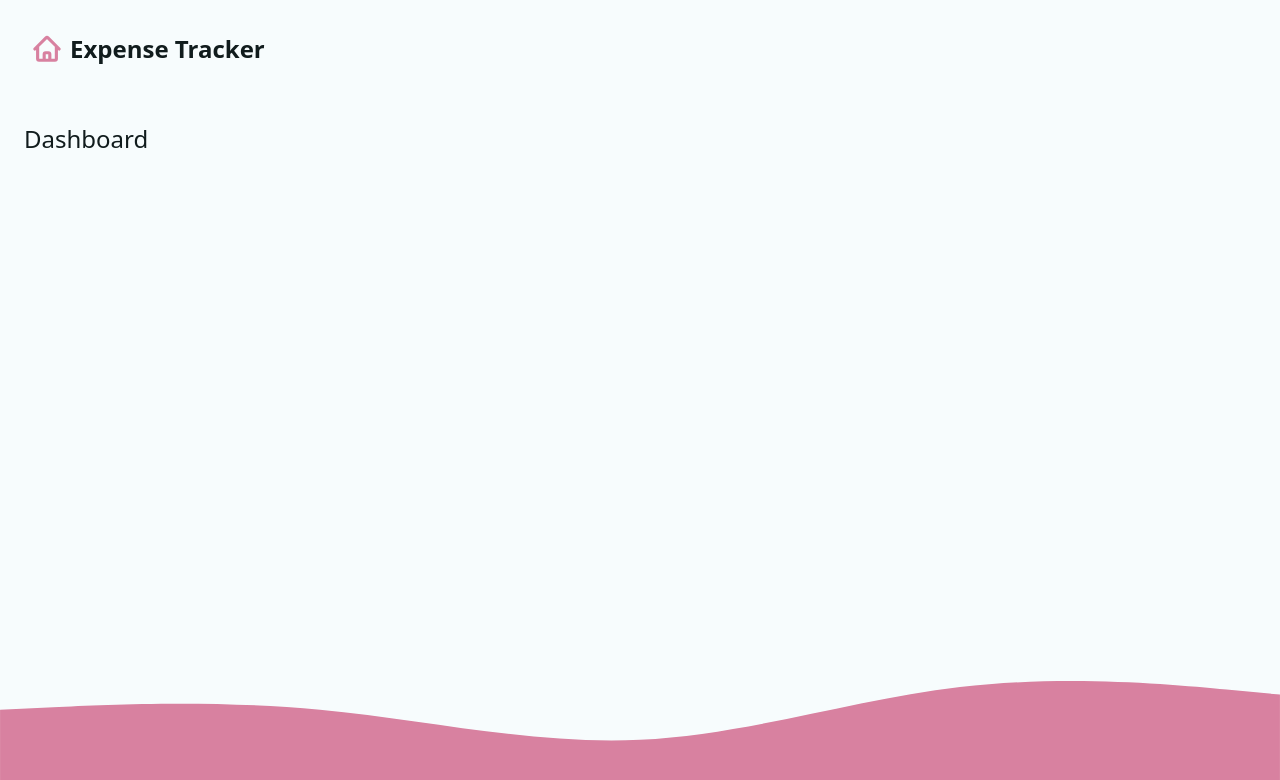
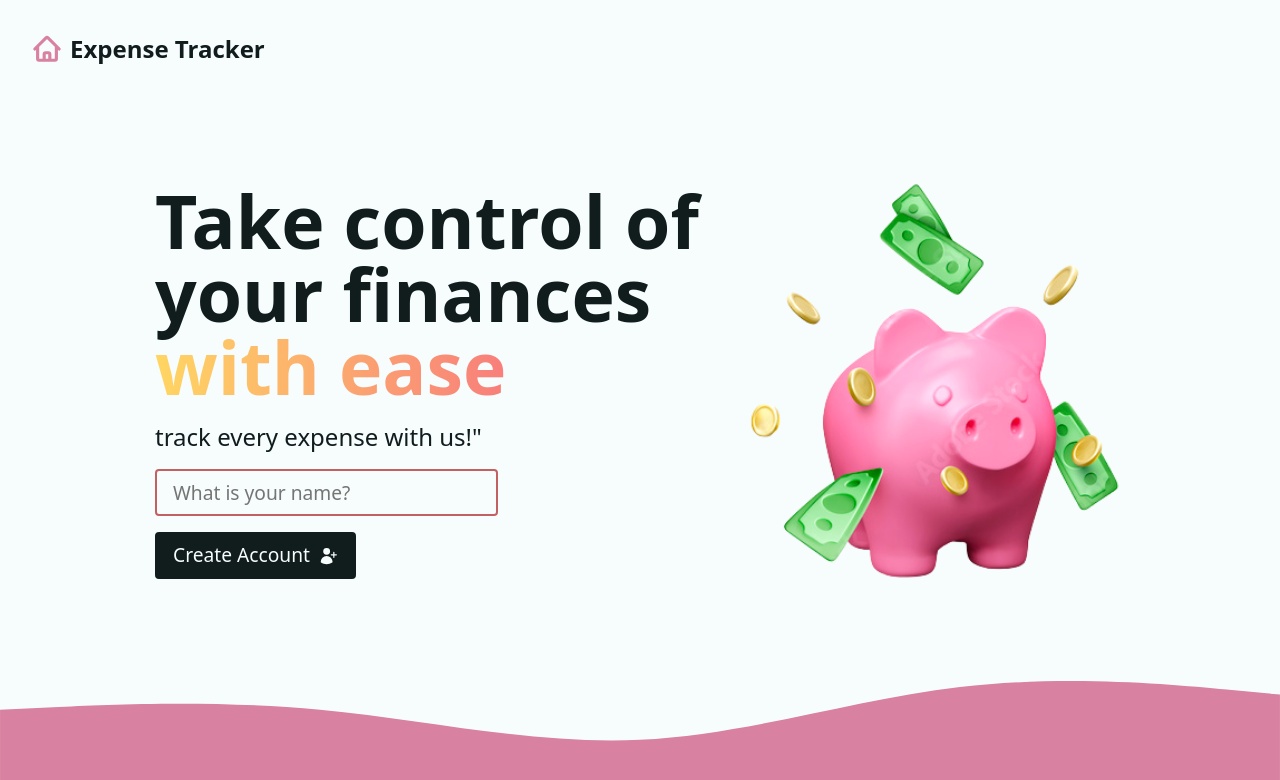
Before and after one commit to anniedavid13/expense-tracker, a React (Vite) app: page / in a window 1280 px wide. Shown: the top 780 px of the page. Built offline with nearby package versions, Linux system fonts and the light colour scheme.

Commit message:
created login form

```diff
--- a/src/App.jsx
+++ b/src/App.jsx
@@ -2,7 +2,7 @@ import {
   createBrowserRouter,
   RouterProvider,
 } from "react-router-dom";
-import Dashboard, { dashboardLoader } from "./pages/Dashboard";
+import Dashboard, { dashboardLoader, dashboardAction } from "./pages/Dashboard";
 import Main, { mainLoader } from "./layouts/Main";
 import { logoutAction } from "./actions/logout";
 import { ToastContainer } from "react-toastify";
@@ -20,6 +20,7 @@ const router = createBrowserRouter([
         element:<Dashboard />,
         loader: dashboardLoader,
         errorElement: <Error />,
+        action: dashboardAction
       },{
         path: "logout",
         action: logoutAction
--- /dev/null
+++ b/src/components/Intro.jsx
@@ -0,0 +1,36 @@
+import { Form } from "react-router-dom"
+
+// library
+import { UserPlusIcon } from "@heroicons/react/24/solid";
+
+// assets
+import moneybank from "../assets/moneybank.png"
+
+const Intro = () => {
+  return (
+    <div className="intro">
+      <div>
+        <h1>
+        Take control of your finances <span className="text-gradient">with ease </span>
+        </h1>
+        <p>
+        track every expense with us!"
+        </p>
+        <Form method="post">
+          <input
+            type="text"
+            name="userName"
+            required
+            placeholder="What is your name?" aria-label="Your Name" autoComplete="given-name"
+          />
+          <button type="submit" className="btn btn--dark">
+            <span>Create Account</span>
+            <UserPlusIcon width={20} />
+          </button>
+        </Form>
+      </div>
+      <img src={moneybank} className="piggybank" alt="Person with money" height={400} />
+    </div>
+  )
+}
+export default Intro
--- a/src/index.css
+++ b/src/index.css
@@ -410,6 +410,13 @@ select {
   place-items: start;
   width: 100%;
 }
+.text-gradient{
+    background: linear-gradient(to right, #FFD662, #F87E7B);
+    background-clip: text;
+    -webkit-background-clip: text;
+    -webkit-text-fill-color: transparent;
+}
+
 
 /* form */
 .form-wrapper {
@@ -447,7 +454,11 @@ select {
   display: flex;
   gap: var(--space-md);
 }
-
+.piggybank{
+  float: right;
+  align-items: end;
+  justify-content: end;
+}
 @media screen and (max-width: 725px) {
   .expense-inputs {
     -ms-flex-wrap: wrap;
--- a/src/pages/Dashboard.jsx
+++ b/src/pages/Dashboard.jsx
@@ -1,5 +1,11 @@
 // rrd imports
 import { useLoaderData } from "react-router-dom";
+
+// library imports
+import { toast } from "react-toastify";
+
+// component
+import Intro from "../components/Intro";
 
 //  helper functions
 import { fetchData } from "../helpers"
@@ -10,14 +16,25 @@ export function dashboardLoader() {
   return { userName }
 }
 
+// action
+export async function  dashboardAction({ request }) {
+  const data = await request.formData();
+  const formData = Object.fromEntries(data);
+  try{
+    localStorage.setItem("userName", JSON.stringify(formData.userName));
+    return toast.success(`Welcone ${formData.userName}`);
+  } catch (e) {
+    throw new Error("I think there's been a glitch");
+  }
+}
+
 const Dashboard = () => {
   const { userName } = useLoaderData()
 
   return (
-    <div>
-      <h1>{userName}</h1>
-      Dashboard
-    </div>
+    <>
+      {userName ? (<p>{userName}</p>) : <Intro />}
+    </>
   )
 }
 export default Dashboard
```
Also changed, not shown: src/assets/moneybank.png (added), src/assets/piggy.png (added).
